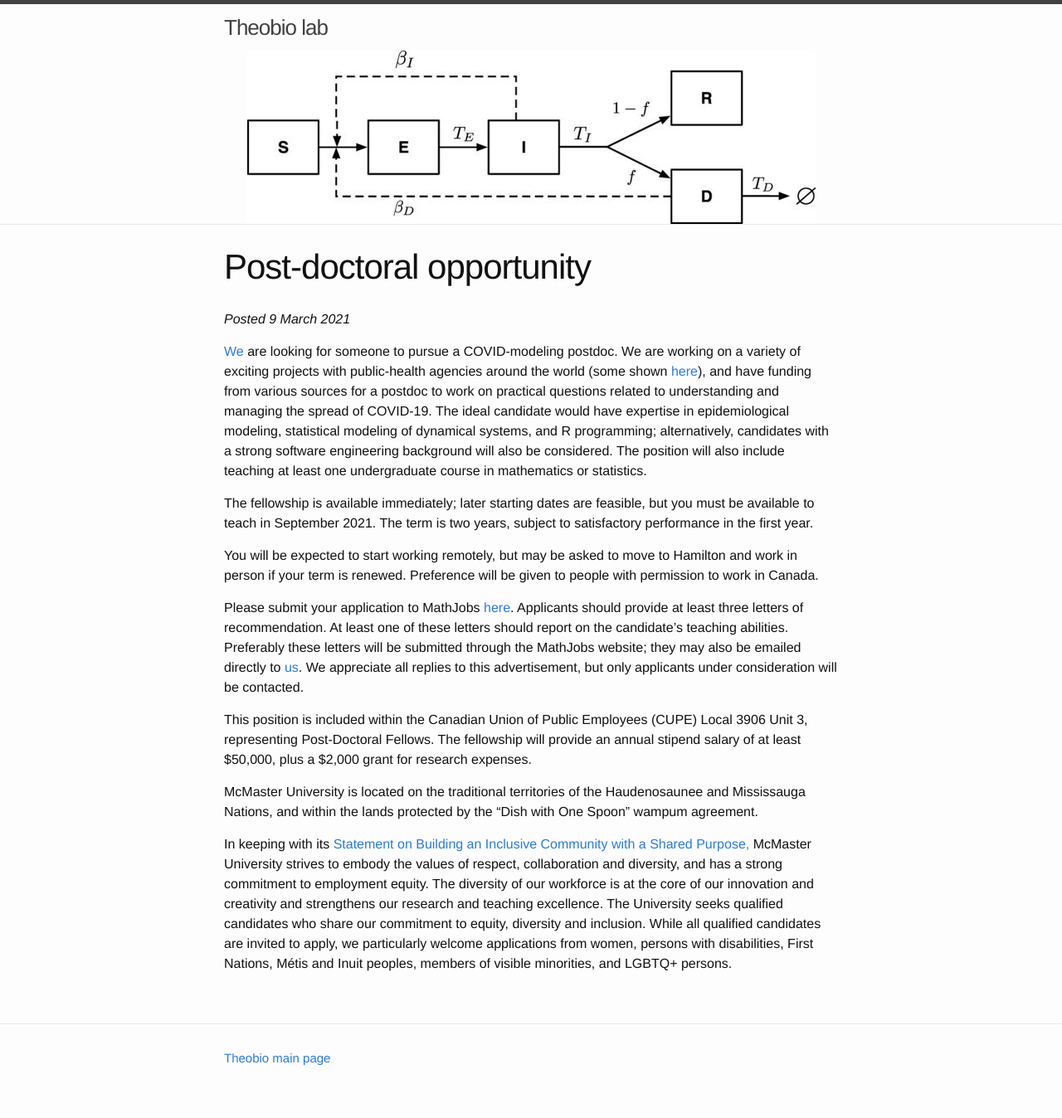
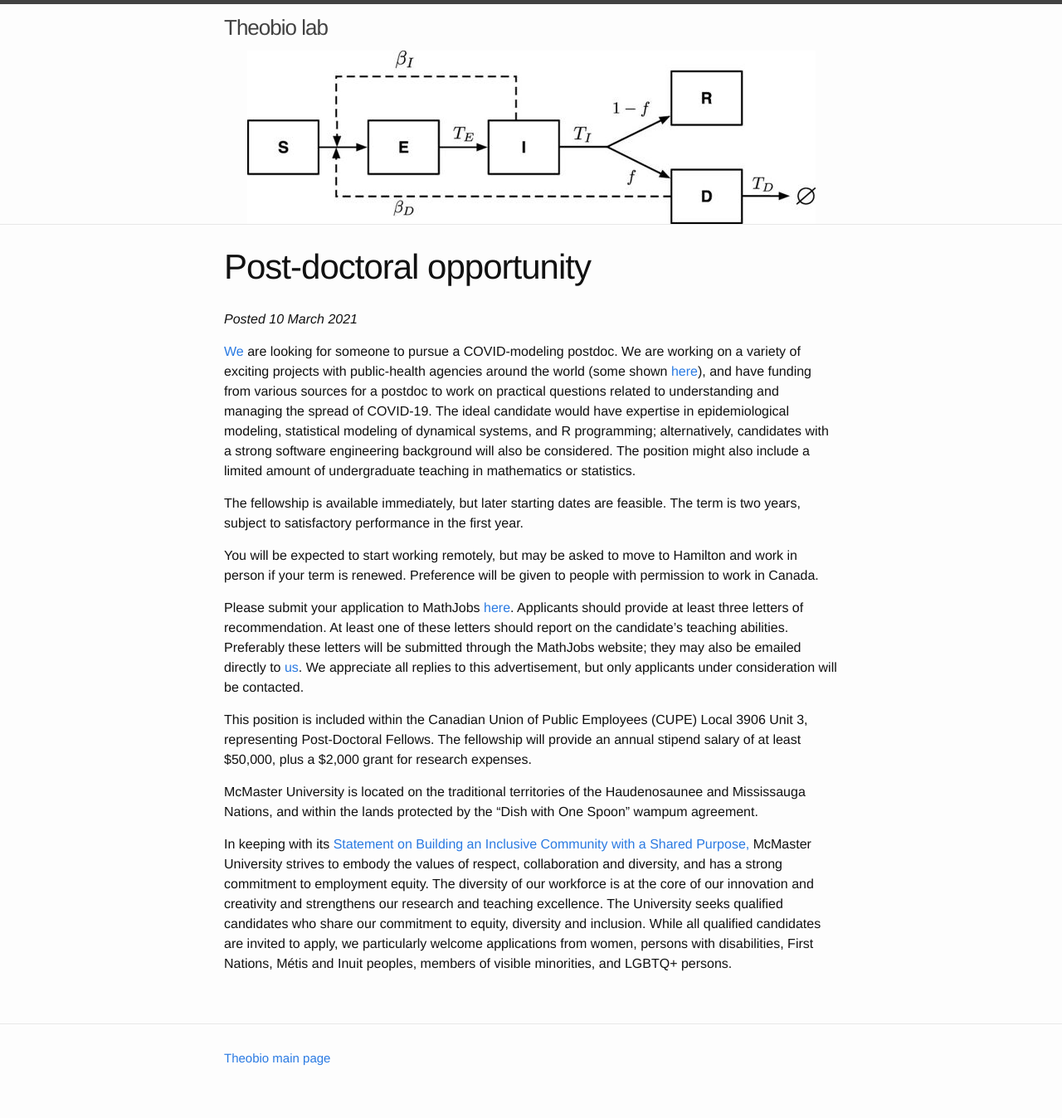
Before and after one commit to mac-theobio/mac-theobio.github.io, a Jekyll site: the page built from postdoc.md, in a window 1280 px wide. Shown: the whole page at 83% size. Built offline with Jekyll 4.4.1, drawn with Linux system fonts in a browser that asks for light colours.

Commit message:
softenned teaching requirements

```diff
--- a/postdoc.md
+++ b/postdoc.md
@@ -3,11 +3,11 @@ layout: page
 title: Post-doctoral opportunity
 ---
 
-_Posted 9 March 2021_
+_Posted 10 March 2021_
 
-[We](https://mac-theobio.github.io/index.html) are looking for someone to pursue a COVID-modeling postdoc. We are working on a variety of exciting projects with public-health agencies around the world (some shown [here](https://mac-theobio.github.io/covid-19/)), and have funding from various sources for a postdoc to work on practical questions related to understanding and managing the spread of COVID-19. The ideal candidate would have expertise in epidemiological modeling, statistical modeling of dynamical systems, and R programming; alternatively, candidates with a strong software engineering background will also be considered. The position will also include teaching at least one undergraduate course in mathematics or statistics.
+[We](https://mac-theobio.github.io/index.html) are looking for someone to pursue a COVID-modeling postdoc. We are working on a variety of exciting projects with public-health agencies around the world (some shown [here](https://mac-theobio.github.io/covid-19/)), and have funding from various sources for a postdoc to work on practical questions related to understanding and managing the spread of COVID-19. The ideal candidate would have expertise in epidemiological modeling, statistical modeling of dynamical systems, and R programming; alternatively, candidates with a strong software engineering background will also be considered. The position might also include a limited amount of undergraduate teaching in mathematics or statistics.
 
-The fellowship is available immediately; later starting dates are feasible, but you must be available to teach in September 2021. The term is two years, subject to satisfactory performance in the first year.
+The fellowship is available immediately, but later starting dates are feasible. The term is two years, subject to satisfactory performance in the first year.
 
 You will be expected to start working remotely, but may be asked to move to Hamilton and work in person if your term is renewed. Preference will be given to people with permission to work in Canada.
 
```
